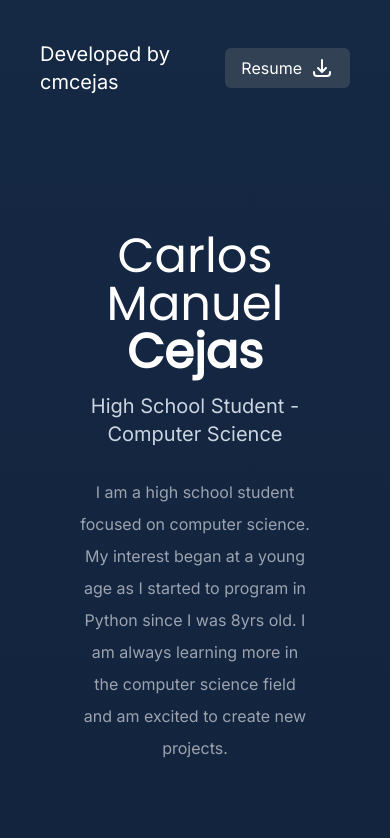
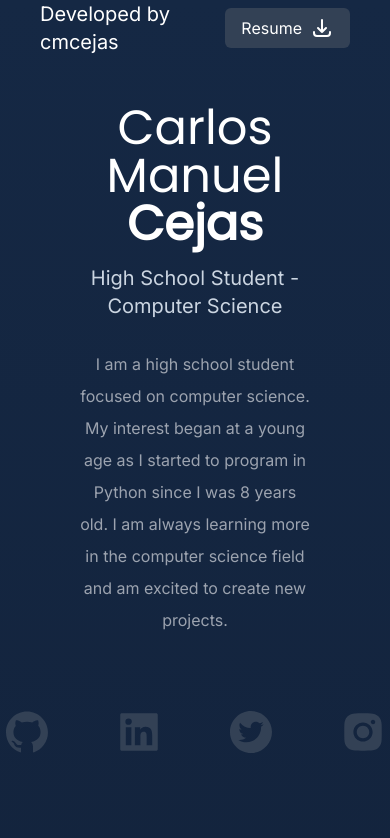
Before and after one commit to cmcejas/portfolio, a Next.js app: page / in a window 390 px wide. Shown: the top 838 px of the page. Built offline with nearby package versions, Linux system fonts and the light colour scheme.

Commit message:
Update page.tsx

```diff
--- a/app/page.tsx
+++ b/app/page.tsx
@@ -20,13 +20,13 @@ export default function Home() {
     <div>
       <main className=" bg-gradient-to-b from-bgc1 to-bgc2 px-10 md:px-20 lg:px-40">
         <section className="min-h-screen">
-          <nav className="py-10 mb-12 flex justify-between">
+          <nav className="sm:py-3 md:py-10 lg:md:py-10 md:mb-12 lg:mb-12 flex justify-between">
             <h1 className="fade-in-up text-xl text-white">Developed by cmcejas</h1>
 
             <ul className="flex items-center">
 
             <li className="fade-in-up">
-              <a className="bg-slate-700 text-white px-4 py-2 rounded-md ml-8 hover:transform hover:-translate-y-1   transition-transform duration-300 flex items-center space-x-2" href="#" download>
+              <a className="bg-slate-700 text-white px-4 py-2 rounded-md ml-8 hover:transform hover:-translate-y-1 transition-transform duration-300 flex items-center space-x-2" href="#" download>
                 <span>Resume</span>
                 <svg className="h-6 w-6" fill="none" viewBox="0 0 24 24" stroke="currentColor">
                   <path strokeLinecap="round" strokeLinejoin="round" strokeWidth="2" d="M4 16v1a3 3 0 003 3h10a3 3 0 003-3v-1m-4-4l-4 4m0 0l-4-4m4 4V4" />
@@ -43,7 +43,7 @@ export default function Home() {
             <h3 className="fade-in-up text-xl py-2 md:text-3xl text-slate-300">High School Student - Computer Science</h3>
             <p className="fade-in-up text-md py-5 leading-8 text-gray-400 md:text-xl md:pt-8 max-w-lg mx-auto">
             I am a high school student focused on computer science.
-            My interest began at a young age as I started to program in Python since I was 8yrs old.
+            My interest began at a young age as I started to program in Python since I was 8 years old.
             I am always learning more in the computer science field and am excited to create new projects.
             </p>
           </div>
@@ -65,7 +65,7 @@ export default function Home() {
 
         {/* second page */}
 
-        <section>
+        <section className="pt-40 md:pt-0 lg:pt-0">
           <div>
             <h3 className="text-5xl py-1 text-white font-bold">About Me</h3>
           </div>
@@ -174,6 +174,7 @@ export default function Home() {
 
           </div>
         </section>
+        <br></br>
       </main>
     </div>
   )
```
